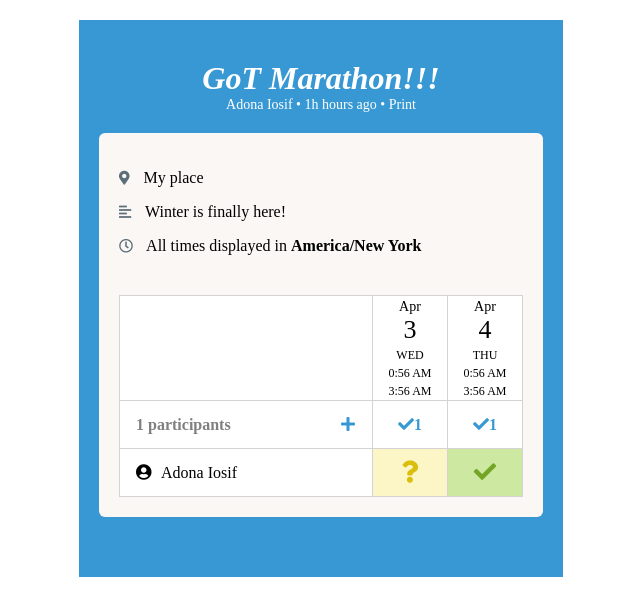
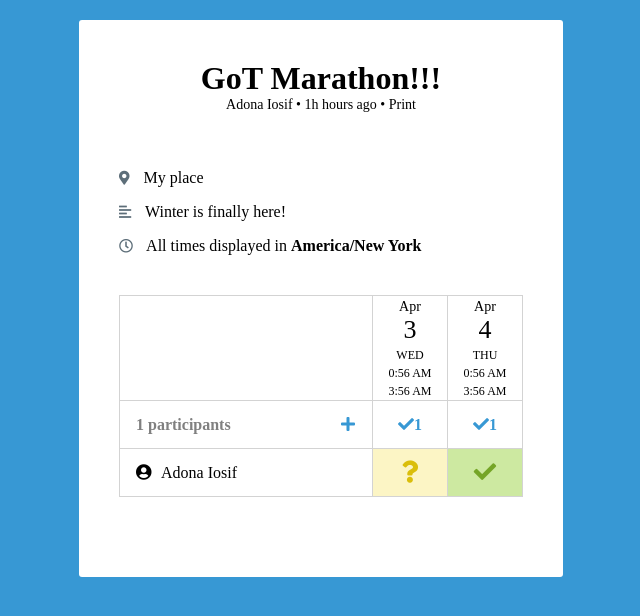
Before and after one commit to adona/redoodle, a Django app: page /poll/1/ in a window 1280 px wide. Shown: the top 616 px of the page, without its empty margins (319-959 px from the left). Run offline with Django 3.2, Linux system fonts and the light colour scheme; data comes from the database, SQL or seed files in the repository; some libraries are stand-ins or nearby versions.

Commit message:
Create a base HTML template and associated SCSS style file that all (most) ReDoodle pages inherit
The base template consists of a blue background with a white #main div centered in the page, where the page content will go, as well as blocks for page parameters, importing page-specific CSS, JS files, and adding a page header

```diff
--- /dev/null
+++ b/polls/static/polls/out/css/base.css
@@ -0,0 +1,15 @@
+* {
+  -webkit-box-sizing: border-box;
+          box-sizing: border-box;
+}
+
+body {
+  background: #3798d4;
+}
+
+#main {
+  background: white;
+  border-radius: 3px;
+  margin: 20px auto;
+}
+/*# sourceMappingURL=base.css.map */
--- a/polls/static/polls/out/css/poll.css
+++ b/polls/static/polls/out/css/poll.css
@@ -1,28 +1,16 @@
-* {
-  -webkit-box-sizing: border-box;
-          box-sizing: border-box;
-}
-
 #main {
   width: -webkit-fit-content;
   width: -moz-fit-content;
   width: fit-content;
-  margin: 20px auto;
-  background: #3798d4;
-}
-
-#poll-container {
   padding: 40px 0px;
 }
 
 #poll-header {
-  color: white;
   text-align: center;
 }
 
 #poll-header h1 {
   margin: 0;
-  font-style: italic;
 }
 
 #poll-header p {
@@ -31,7 +19,6 @@
 }
 
 #poll-main {
-  background: #faf7f5;
   border-radius: 6px;
   margin: 20px;
   padding: 20px;
--- a/polls/static/polls/out/js/poll.js
+++ b/polls/static/polls/out/js/poll.js
@@ -727,9 +727,9 @@
   }, 0);
 }
 
-// Load and render the poll
+// Load parameters and render page
 
-var poll = $("#main").attr("poll");
+var poll = $("body").attr("poll");
 poll = JSON.parse(poll);
 console.log(poll);
 
--- a/polls/static/polls/src/jsx/poll.js
+++ b/polls/static/polls/src/jsx/poll.js
@@ -470,9 +470,9 @@
   return arr.reduce((a, b) => a+b, 0);
 }
 
-// Load and render the poll
+// Load parameters and render page
 
-var poll = $("#main").attr("poll");
+var poll = $("body").attr("poll");
 poll = JSON.parse(poll);
 console.log(poll);
 
--- a/polls/static/polls/src/scss/_setup.scss
+++ /dev/null
@@ -1,3 +0,0 @@
-* {
-  box-sizing: border-box;
-}
--- /dev/null
+++ b/polls/static/polls/src/scss/base.scss
@@ -0,0 +1,15 @@
+@import 'vars';
+
+* {
+  box-sizing: border-box;
+}
+
+body {
+  background: $dark-blue;
+}
+
+#main {
+  background: white;
+  border-radius: 3px;
+  margin: 20px auto;
+}
--- a/polls/static/polls/src/scss/poll.scss
+++ b/polls/static/polls/src/scss/poll.scss
@@ -1,4 +1,3 @@
-@import 'setup';
 @import 'vars';
 
 $poll-table-column-width: 72px;
@@ -6,21 +5,14 @@
 
 #main {
   width: fit-content;
-  margin: 20px auto;
-  background: $dark-blue;
-}
-
-#poll-container {
   padding: 40px 0px;
 }
 
 #poll-header {
-  color: white;
   text-align: center;
 
   h1 {
     margin: 0;
-    font-style: italic;
   }
 
   p {
@@ -30,7 +22,6 @@
 }
 
 #poll-main {
-  background: rgb(250,247,245);
   border-radius: 6px;
   margin: 20px;
   padding: 20px;
--- /dev/null
+++ b/polls/templates/base.html
@@ -0,0 +1,31 @@
+<!doctype html>
+{% load static from staticfiles %}
+<html lang="en">
+  <head>
+    <!-- Required meta tags -->
+    <meta charset="utf-8">
+    <meta name="viewport" content="width=device-width, initial-scale=1, shrink-to-fit=no">
+
+    <!-- JQuery -->
+    <script src="https://code.jquery.com/jquery-3.3.1.min.js"></script>
+    <!-- React -->
+    <!-- Note: when deploying, replace "development.js" with "production.min.js". -->
+    <script src="https://unpkg.com/react@16/umd/react.development.js" crossorigin></script>
+    <script src="https://unpkg.com/react-dom@16/umd/react-dom.development.js" crossorigin></script>
+    <!-- Font Awesome -->
+    <link rel="stylesheet" href="https://use.fontawesome.com/releases/v5.8.0/css/all.css">
+
+    <link rel="stylesheet" href="{% static 'polls/out/css/base.css' %}">
+
+    {% block head %}
+    {% endblock %}
+  </head>
+  <body {% block mainparams %} {% endblock %}>
+    {% block header %}
+    {% endblock %}
+    <div id="main" >
+    </div>
+    {% block footer %}
+    {% endblock %}
+  </body>
+</html>
--- a/polls/templates/polls/poll.html
+++ b/polls/templates/polls/poll.html
@@ -1,26 +1,15 @@
-<!doctype html>
+{% extends "base.html" %}
 {% load static from staticfiles %}
-<html lang="en">
-  <head>
-    <!-- Required meta tags -->
-    <meta charset="utf-8">
-    <meta name="viewport" content="width=device-width, initial-scale=1, shrink-to-fit=no">
 
-    <!-- JQuery -->
-    <script src="https://code.jquery.com/jquery-3.3.1.min.js"></script>
-    <!-- React -->
-    <!-- Note: when deploying, replace "development.js" with "production.min.js". -->
-    <script src="https://unpkg.com/react@16/umd/react.development.js" crossorigin></script>
-    <script src="https://unpkg.com/react-dom@16/umd/react-dom.development.js" crossorigin></script>
-    <!-- Font Awesome -->
-    <link rel="stylesheet" href="https://use.fontawesome.com/releases/v5.8.0/css/all.css">
+{% block head %}
+  <title>ReDoodle</title>
+  <link rel="stylesheet" href="{% static 'polls/out/css/poll.css' %}">
+{% endblock %}
 
-    <link rel="stylesheet" href="{% static 'polls/out/css/poll.css' %}">
+{% block mainparams %}
+  poll="{{ poll }}"
+{% endblock %}
 
-    <title>Doodle</title>
-  </head>
-  <body>
-    <div id="main" poll="{{ poll }}"></div>
-    <script src="{% static 'polls/out/js/poll.js' %}"></script>
-  </body>
-</html>
+{% block footer %}
+<script src="{% static 'polls/out/js/poll.js' %}"></script>
+{% endblock %}
--- a/polls/urls.py
+++ b/polls/urls.py
@@ -3,6 +3,6 @@
 from . import views
 
 urlpatterns = [
-    path('dashboard', views.Dashboard.as_view(), name='dashboard'),
+    path('dashboard/', views.Dashboard.as_view(), name='dashboard'),
     path('poll/<int:poll_id>/', views.ParticipatePoll.as_view(), name='participate-poll'),
 ]
```
Also changed, not shown: polls/static/polls/out/css/dashboard.css (+1 -13 lines), polls/static/polls/out/js/dashboard.js (+7 -5 lines), polls/static/polls/src/jsx/dashboard.js (+8 -5 lines), polls/static/polls/src/scss/dashboard.scss (+1 -9 lines), polls/templates/polls/dashboard.html (+11 -22 lines), 3 other files.
